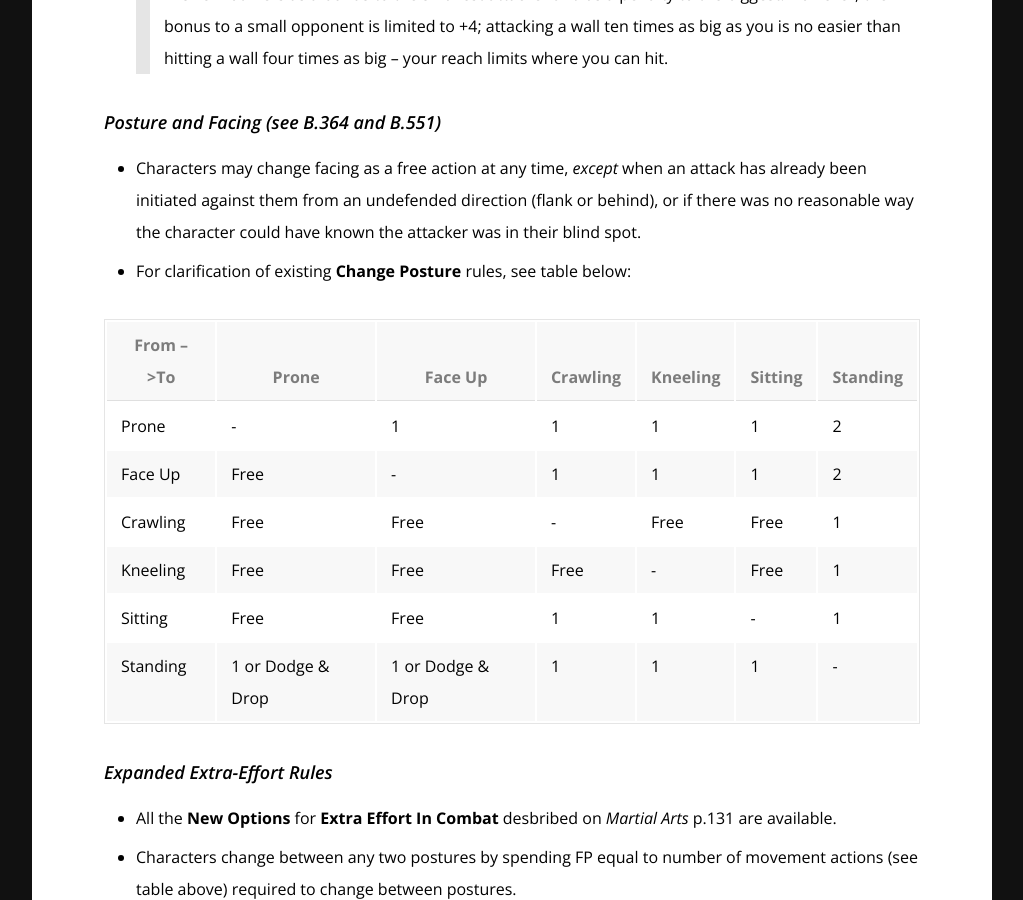
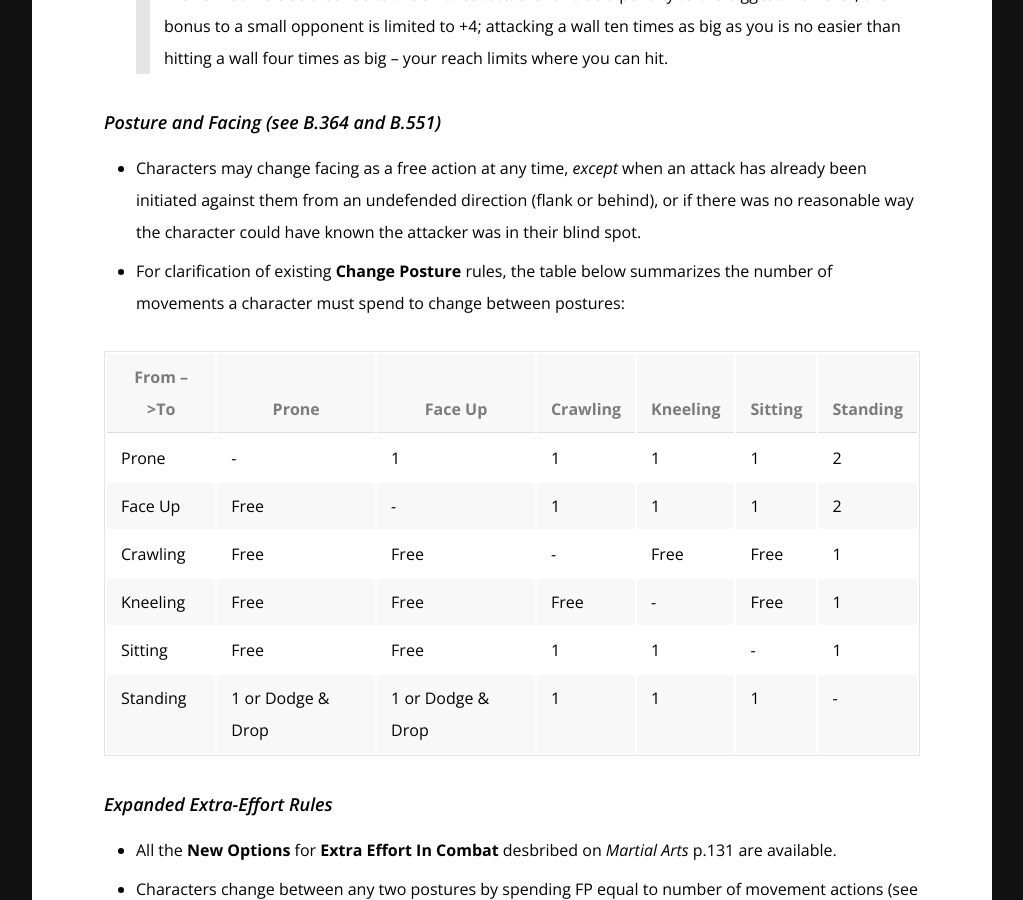
Before and after one commit to rickosborne/blackwater, a Jekyll site: the page built from _guide/550-rulebooks-and-house-rules.md, in a window 1280 px wide and 900 px high, scrolled down 2356 px. Shown: the whole window, without its empty margins (128-1151 px from the left). Built offline with Jekyll 4.4.1, drawn with Linux system fonts in a browser that asks for light colours.

Commit message:
Update 550-rulebooks-and-house-rules.md

```diff
--- a/_guide/550-rulebooks-and-house-rules.md
+++ b/_guide/550-rulebooks-and-house-rules.md
@@ -52,7 +52,7 @@ In general, the following GURPS sourcebooks are recommended:
 
 ### Posture and Facing (see B.364 and B.551)
 * Characters may change facing as a free action at any time, ***except*** when an attack has already been initiated against them from an undefended direction (flank or behind), or if there was no reasonable way the character could have known the attacker was in their blind spot.
-* For clarification of existing **Change Posture** rules, see table below:
+* For clarification of existing **Change Posture** rules, the table below summarizes the number of movements a character must spend to change between postures:
 
 |From -->To     |Prone            |Face Up          |Crawling|Kneeling|Sitting|Standing|
 |---------------|-----------------|-----------------|--------|--------|-------|--------|
```
